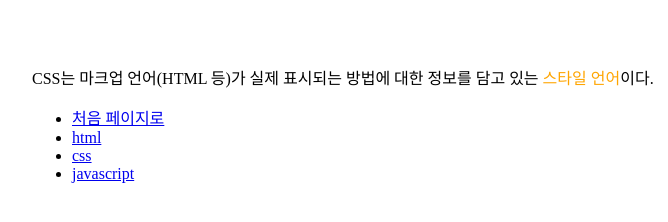
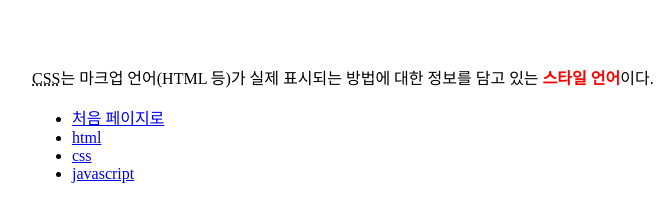
Before and after one commit to samminmul/about-html-frontend, a plain HTML site: page 2.html in a window 1280 px wide. Shown: the part 152-374 px from the top of the page, 41-709 px from the left. Drawn offline with Linux system fonts and the light colour scheme.

Commit message:
Update 2.html

```diff
--- a/2.html
+++ b/2.html
@@ -12,7 +12,7 @@
   </div>
 
   <div style="margin-left: 65px; margin-top: 150px;">
-    <p><abbr>CSS</abbr>는 마크업 언어(HTML 등)가 실제 표시되는 방법에 대한 정보를 담고 있는 <span style="color: orange;">스타일 언어</span>이다.
+    <p><abbr title="Cascading Style Sheets">CSS</abbr>는 마크업 언어(HTML 등)가 실제 표시되는 방법에 대한 정보를 담고 있는 <span style="color: red;"><strong>스타일 언어</strong></span>이다.
     <ul>
       <li><a href="index.html">처음 페이지로</a></li>
       <li><a href="1.html" title="html">html</a></li>
```
